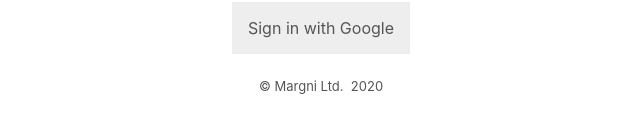
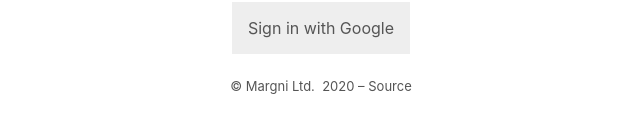
Before and after one commit to margni/note, a React (Create React App) app: page / in a window 1280 px wide. Shown: the part 614-746 px from the top of the page, without its empty margins (319-959 px from the left). Built offline with nearby package versions, Linux system fonts and the light colour scheme; no server answers.

Commit message:
Added link to source.

```diff
--- a/src/component/SignIn.js
+++ b/src/component/SignIn.js
@@ -14,7 +14,10 @@
             <a className={styles.link} href="http://margni.com">
                 Margni Ltd.
             </a>
-            &nbsp; 2020
+            &nbsp; 2020 –{' '}
+            <a className={styles.link} href="https://github.com/margni/note">
+                Source
+            </a>
         </p>
     </section>
 );
```
